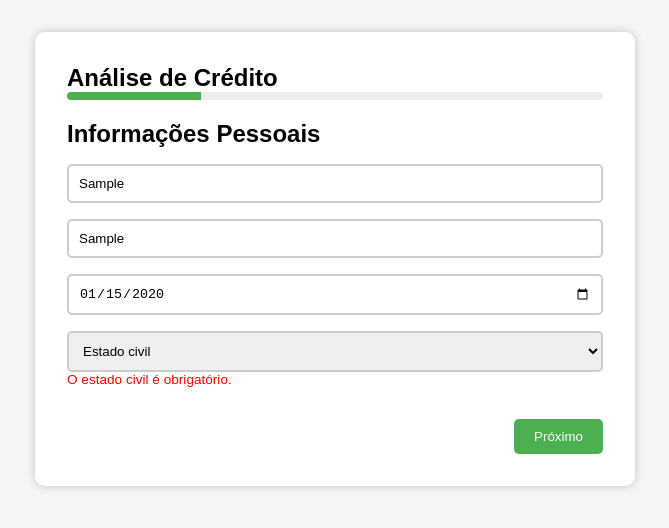
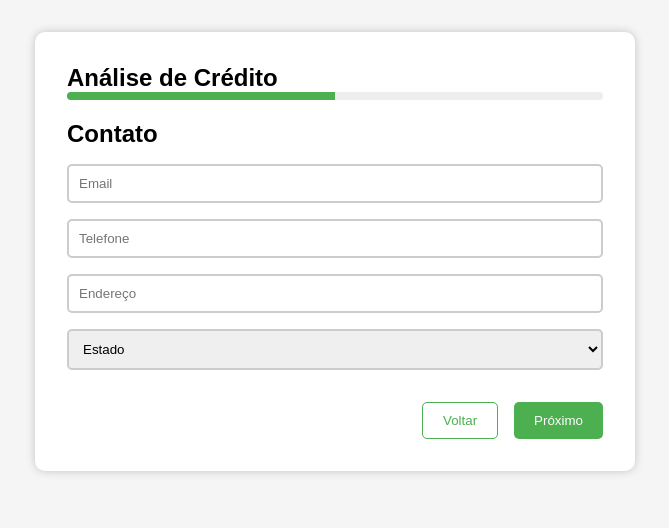
Before and after one commit to lucasrochabz/credit-rating, a React (Vite) app: page / in a window 1280 px wide. Both pictures are taken after typing "Sample", "Sample", "2020-01-15" into the empty fields and a click on the button "Próximo". Shown: the top 528 px of the page, without its empty margins (305-974 px from the left). Built offline with nearby package versions, Linux system fonts and the light colour scheme.

Commit message:
add component MultiStepForm e Result

```diff
--- a/src/App.jsx
+++ b/src/App.jsx
@@ -1,100 +1,27 @@
 import { useState } from 'react';
-import { Formik, Form } from 'formik';
-import * as Yup from 'yup';
-
-import { ProgressBar } from './components/ProgressBar.jsx';
-import { Step1 } from './components/Step1.jsx';
-import { Step2 } from './components/Step2.jsx';
-import { Step3 } from './components/Step3.jsx';
-import { Step4 } from './components/Step4.jsx';
-import { Aprovado } from './components/Aprovado.jsx';
-import { Reprovado } from './components/Reprovado.jsx';
-import { validationSchemas } from './schemas/validationSchemas.js';
-
-const initialValues = {
-  nome: '',
-  cpf: '',
-  nascimento: '',
-  estadoCivil: '',
-
-  email: '',
-  telefone: '',
-  endereco: '',
-  estado: '',
-
-  profissao: '',
-  renda: '',
-  tempoEmprego: '',
-  tipoEmprego: '',
-
-  valorSolicitado: '',
-  prazo: '',
-  finalidade: '',
-  score: '',
-};
-
-const steps = [
-  { component: Step1, label: 'Informações Pessoais' },
-  { component: Step2, label: 'Contato' },
-  { component: Step3, label: 'Renda' },
-  { component: Step4, label: 'Solicitação' },
-];
+import { MultiStepForm } from './components/MultiStepForm.jsx';
+import { Result } from './components/Result.jsx';
 
 export const App = () => {
-  const [step, setStep] = useState(0);
   const [formSent, setFormSent] = useState(false);
+  const [isApproved, setIsAprovado] = useState(null);
 
-  const isLastStep = step === steps.length - 1;
-  const CurrentStep = steps[step].component;
+  const handleFinish = (values) => {
+    console.log(values);
+    setFormSent(true);
 
-  const handleSubmit = async (values, actions) => {
-    if (isLastStep) {
-      await new Promise((resolve) => setTimeout(resolve, 2000));
-
-      alert('Formulário enviado com sucesso!');
-      console.log(values);
-      setFormSent(true);
-    } else {
-      setStep(step + 1);
-    }
-    actions.setTouched({});
-    actions.setSubmitting(false);
+    const result = Math.round(Math.random());
+    setIsAprovado(result === 1);
   };
 
   return (
     <div className="container">
       {formSent ? (
-        // <Aprovado />
-        <Reprovado />
+        <Result isApproved={isApproved} />
       ) : (
         <>
           <h2>Análise de Crédito</h2>
-
-          <ProgressBar currentStep={step} totalSteps={steps.length} />
-
-          <h2 className="title">{steps[step].label}</h2>
-          <Formik
-            initialValues={initialValues}
-            validationSchema={validationSchemas[step]}
-            onSubmit={handleSubmit}
-          >
-            {({ isSubmitting }) => (
-              <Form>
-                <CurrentStep />
-
-                <div className="buttons">
-                  {step > 0 && (
-                    <button type="button" onClick={() => setStep(step - 1)}>
-                      Voltar
-                    </button>
-                  )}
-                  <button type="submit" disabled={isSubmitting}>
-                    {isLastStep ? 'Finalizar' : 'Próximo'}
-                  </button>
-                </div>
-              </Form>
-            )}
-          </Formik>
+          <MultiStepForm onFinish={handleFinish} />
         </>
       )}
     </div>
--- a/src/components/Aprovado.jsx
+++ /dev/null
@@ -1,10 +0,0 @@
-import imagem from '../../public/aprovado.svg';
-
-export const Aprovado = () => {
-  return (
-    <div>
-      <h2>Seu crédito foi aprovado!</h2>
-      <img src={imagem} alt="Aprovado" />
-    </div>
-  );
-};
--- /dev/null
+++ b/src/components/MultiStepForm.jsx
@@ -0,0 +1,86 @@
+import { useState } from 'react';
+import { Formik, Form } from 'formik';
+import { validationSchemas } from '../schemas/validationSchemas.js';
+import { ProgressBar } from '../components/ProgressBar.jsx';
+import { Step1 } from '../components/Step1.jsx';
+import { Step2 } from '../components/Step2.jsx';
+import { Step3 } from '../components/Step3.jsx';
+import { Step4 } from '../components/Step4.jsx';
+
+const initialValues = {
+  nome: '',
+  cpf: '',
+  nascimento: '',
+  estadoCivil: '',
+
+  email: '',
+  telefone: '',
+  endereco: '',
+  estado: '',
+
+  profissao: '',
+  renda: '',
+  tempoEmprego: '',
+  tipoEmprego: '',
+
+  valorSolicitado: '',
+  prazo: '',
+  finalidade: '',
+  score: '',
+};
+
+const steps = [
+  { component: Step1, label: 'Informações Pessoais' },
+  { component: Step2, label: 'Contato' },
+  { component: Step3, label: 'Renda' },
+  { component: Step4, label: 'Solicitação' },
+];
+
+export const MultiStepForm = ({ onFinish }) => {
+  const [step, setStep] = useState(0);
+
+  const CurrentStep = steps[step].component;
+  const isLastStep = step === steps.length - 1;
+
+  const handleSubmit = async (values, actions) => {
+    if (isLastStep) {
+      await new Promise((resolve) => setTimeout(resolve, 2000));
+      onFinish(values);
+    } else {
+      setStep(step + 1);
+    }
+    actions.setTouched({});
+    actions.setSubmitting(false);
+  };
+
+  return (
+    <>
+      <ProgressBar currentStep={step} totalSteps={steps.length} />
+      <h2 className="title">{steps[step].label}</h2>
+
+      <Formik
+        initialValues={initialValues}
+        // validationSchema={validationSchemas[step]}
+        onSubmit={handleSubmit}
+      >
+        {({ isSubmitting }) => (
+          <Form>
+            <CurrentStep />
+
+            <div className="buttons">
+              {step > 0 && (
+                <button type="button" onClick={() => setStep(step - 1)}>
+                  Voltar
+                </button>
+              )}
+
+              <button type="submit" disabled={isSubmitting}>
+                {isLastStep ? 'Finalizar' : 'Próximo'}
+              </button>
+            </div>
+          </Form>
+        )}
+      </Formik>
+    </>
+  );
+};
--- a/src/components/Reprovado.jsx
+++ /dev/null
@@ -1,14 +0,0 @@
-import imagem from '../../public/reprovado.svg';
-
-export const Reprovado = () => {
-  return (
-    <div>
-      <h2>Crédito reprovado!</h2>
-      <p>
-        Parabéns, seu crédito foi aprovado com sucesso. Aproveite essa nova
-        oportunidade!
-      </p>
-      <img src={imagem} alt="Reprovado" />
-    </div>
-  );
-};
--- /dev/null
+++ b/src/components/Result.jsx
@@ -0,0 +1,29 @@
+import approved from '../../public/aprovado.svg';
+import failed from '../../public/reprovado.svg';
+
+export const Result = ({ isApproved }) => {
+  const content = isApproved
+    ? {
+        img: approved,
+        alt: 'Approved',
+        title: 'Crédito Aprovado!',
+        message:
+          'Parabéns, seu crédito foi aprovado com sucesso. Aproveite essa nova oportunidade!',
+      }
+    : {
+        img: failed,
+        alt: 'Failed',
+        title: 'Crédito Reprovado!',
+        message:
+          'Lamentamos, mas seu crédito não foi aprovado. Você poderá tentar novamente em outra ocasião.',
+      };
+
+  return (
+    <div>
+      <img src={content.img} alt={content.alt} />
+      <h2>{content.title}</h2>
+      <p>{content.message}</p>
+      <a href="/">Voltar para a Home</a>
+    </div>
+  );
+};
--- a/src/index.css
+++ b/src/index.css
@@ -5,11 +5,19 @@
 }
 
 :root {
+  /* Cores */
   --bg-color: #f5f5f5;
   --green-color: #4caf50;
   --gray-color: #cccccc;
   --red-color: #ff0000;
   --white-color: #ffffff;
+
+  /* Fonte */
+  --font-xs: 0.8rem;
+  --font-sm: 1rem;
+  --font-md: 2rem;
+  --font-lg: 3rem;
+  --font-xl: 5rem;
 }
 
 body {
```
